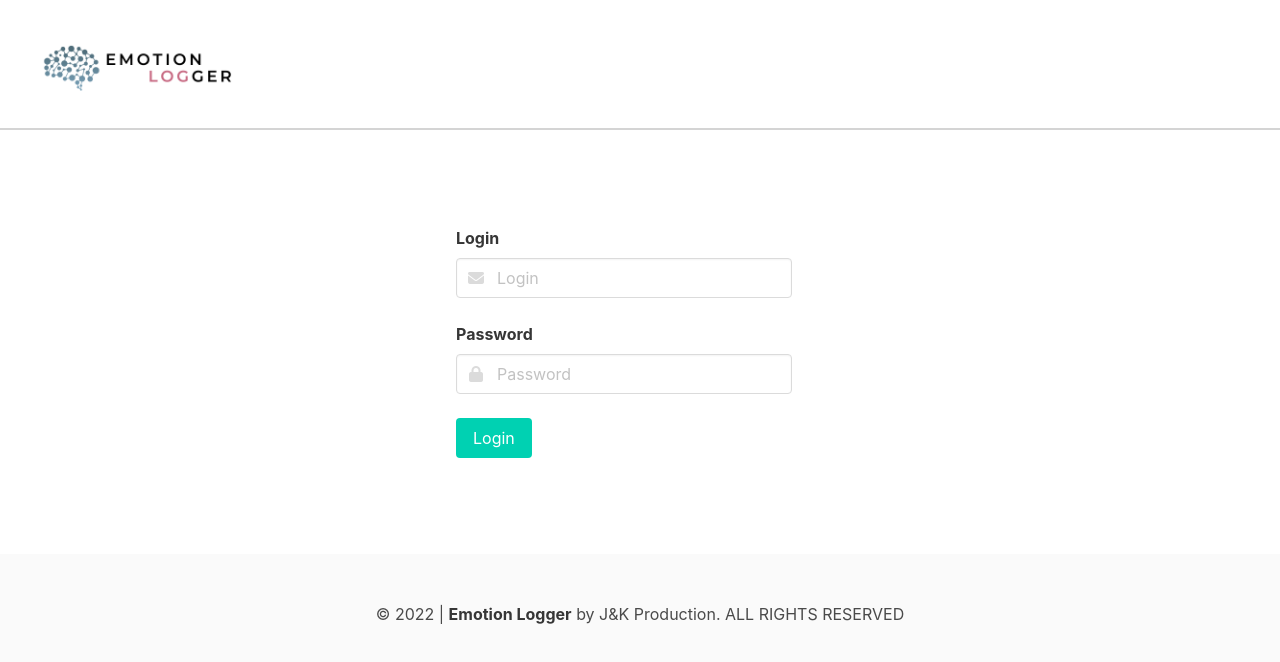
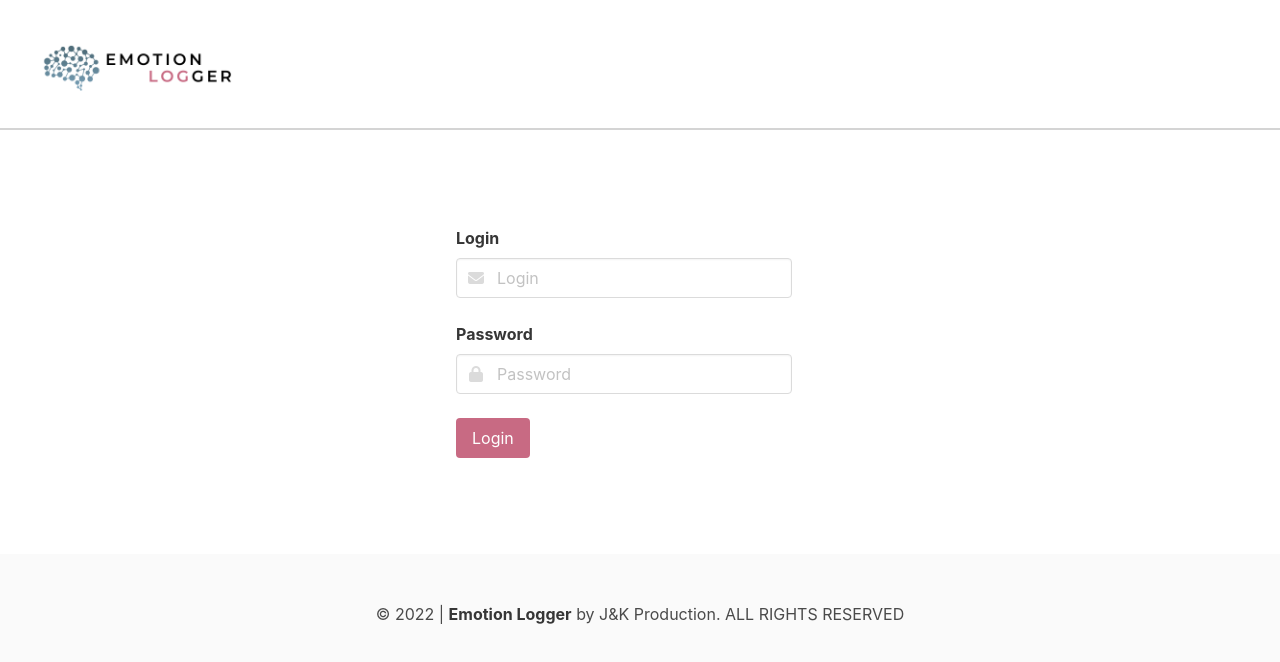
Before and after one commit to justminias/emotion-logger, a React (Create React App) app in the folder emotion-logger-frontend/: page / in a window 1280 px wide. Shown: the top 662 px of the page. Built offline with nearby package versions, Linux system fonts and the light colour scheme.

Commit message:
Initial version of login page

```diff
--- a/emotion-logger-frontend/src/components/login/Login.js
+++ b/emotion-logger-frontend/src/components/login/Login.js
@@ -63,7 +63,7 @@ const Login = ({setLoggedIn}) => {
 
             <div className="columns">
                 <div className="column is-4 is-offset-4">
-                    <button className="button is-primary is-normal" id="inputSubmit" onClick={handleSubmit}>Login
+                    <button className="button red-button is-normal" id="inputSubmit" onClick={handleSubmit}>Login
                     </button>
                 </div>
             </div>
```
